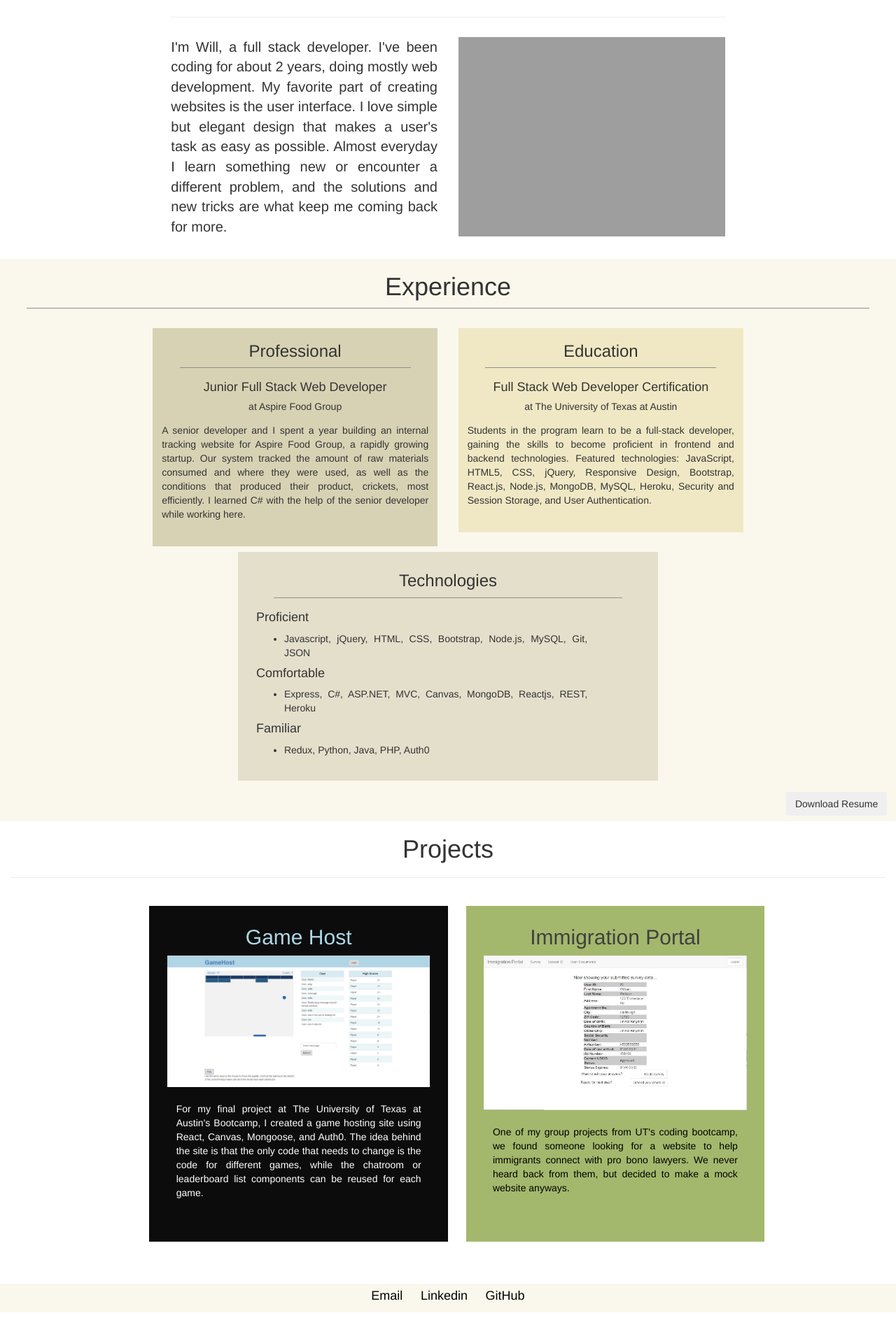
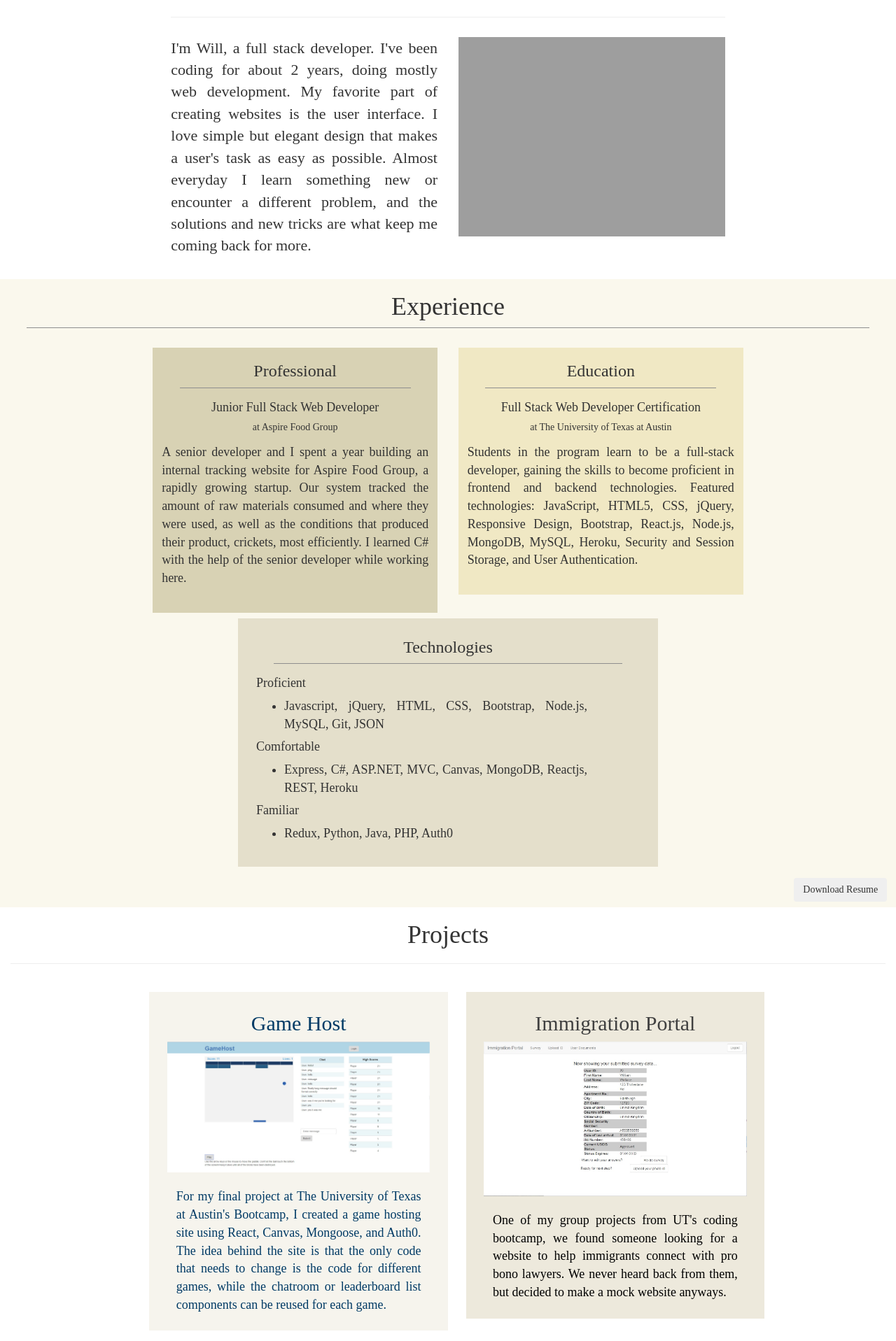
Before and after one commit to williamwgilmore/williamwgilmore, a React (Create React App) app: page / in a window 1280 px wide. Shown: the part 880-2797 px from the top of the page at 70% size. Before the commit the page ends 2756 px from the top, so only its background shows below. Built offline with nearby package versions, Linux system fonts and the light colour scheme.

Commit message:
Changed some colors and font sizes

```diff
--- a/public/style/generalStyle.css
+++ b/public/style/generalStyle.css
@@ -1,6 +1,7 @@
 html, body {
 	height: 100%;
 	margin : 0px;
+	font-family: oswald;
 }
 
 /*Welcome CSS*/
@@ -55,7 +56,7 @@ html, body {
 }
 
 .bioText {
-	font-size: 20px;
+	font-size: 22px;
 	text-align: justify;
 	margin: 1vh 0 1vh 0;
 }
@@ -150,6 +151,7 @@ html, body {
 .experienceText {
 	margin: 2vh 1vw;
 	text-align: justify;
+	font-size: 18px;
 }
 
 .floatRight {
@@ -168,24 +170,22 @@ html, body {
 /*Projects CSS -- there is also css in a media query*/
 
 .gameHostSection {
-	background-color: #0c0c0c;
-	color: white;
+	background-color: #F6F4ED;
+	color: #003A65;
 	padding: 1vh 2vw 1vh 2vw;
 	text-align: justify;
-	height: 60vh;
 	margin-right: 1vw;
 }
 
 .gameHostSection h2 {
-	color: lightblue;
+	color: #003A65;
 }
 
 .immigrationPortalSection {
-	background-color: rgba(163, 184, 108, 1);
+	background-color: #EDE9DC;
 	color: black;
 	padding: 1vh 2vw 1vh 2vw;
 	text-align: justify;
-	height: 60vh;
 	margin-left: 1vw;
 }
 
@@ -221,6 +221,7 @@ html, body {
 }
 
 .contactText {
+	font-size: 24px;
 	display: inline;
 	margin: 0 1vw;
 }
```
